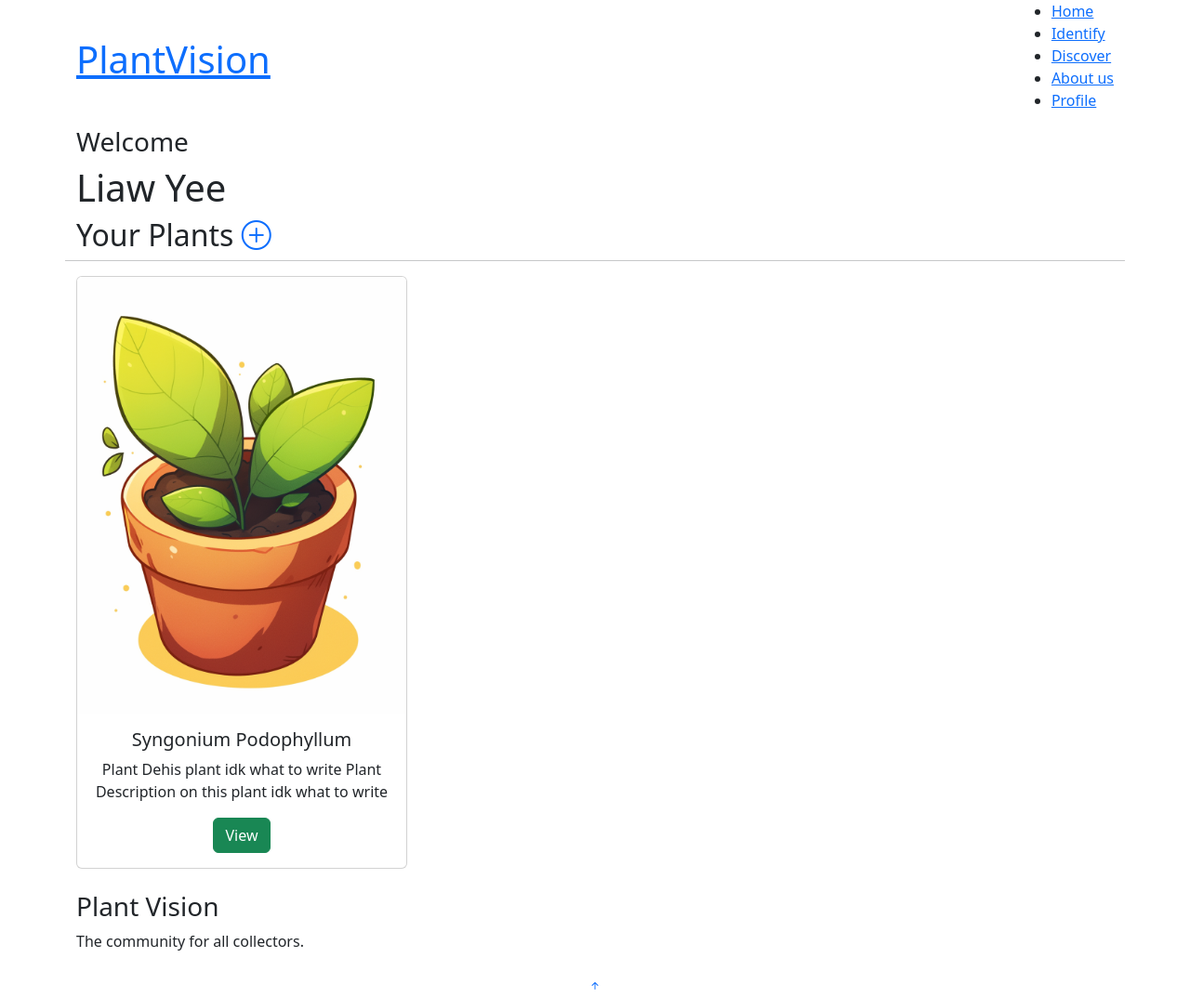
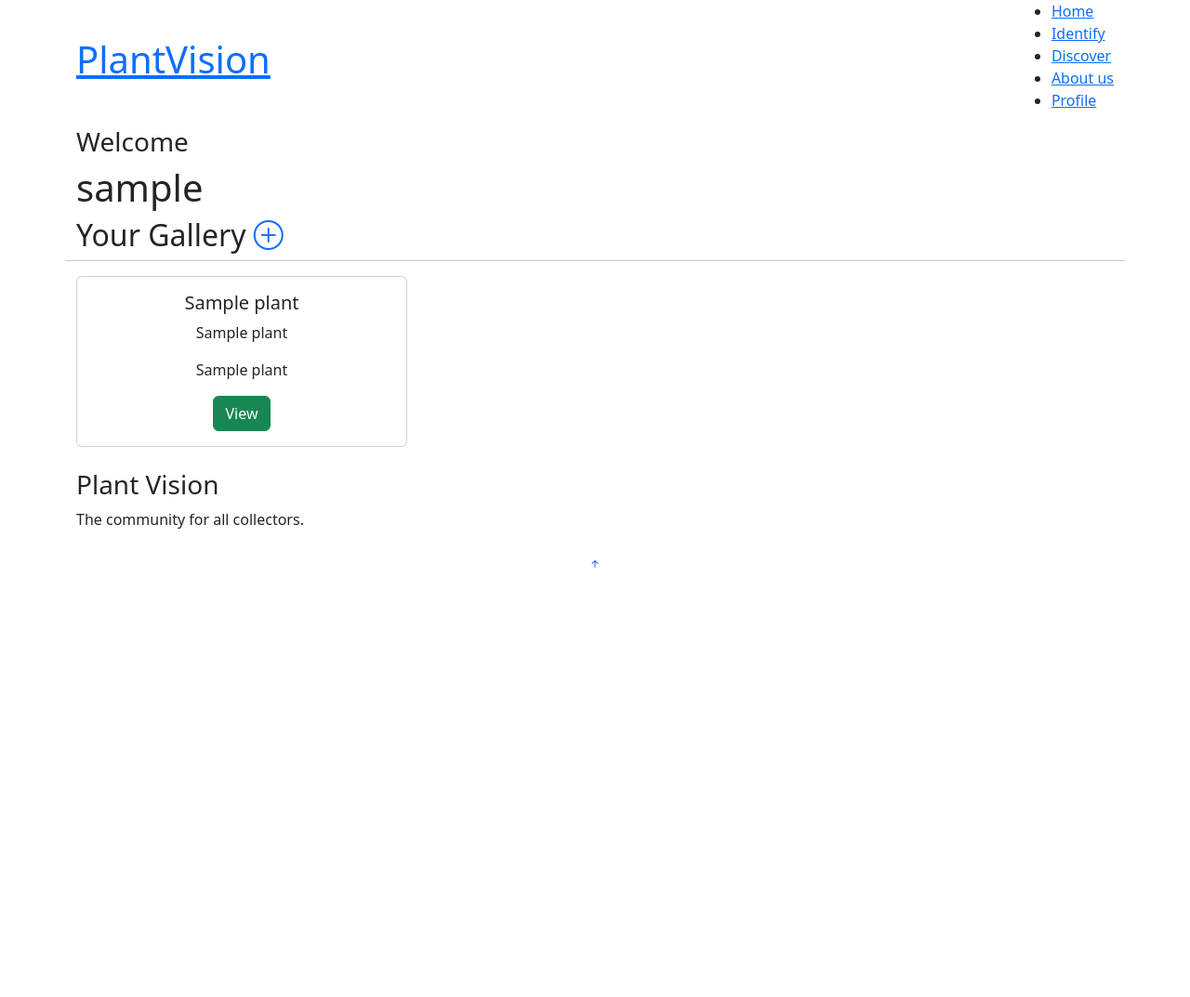
Before and after one commit to yliawt/PlantVision, a Flask app: template templates/index.html in a window 1280 px wide. Shown: the whole page at 93% size. After the commit the page ends 611 px from the top, so only its background shows below. Run offline with Flask 3, Linux system fonts and the light colour scheme; the template is opened without the code that fills it: most values are stand-ins (such as "Sample title", 1, 10 or a date in 2020); some libraries are stand-ins or nearby versions.

Commit message:
Update index.html

```diff
--- a/templates/index.html
+++ b/templates/index.html
@@ -10,30 +10,28 @@
   <link href="https://fonts.googleapis.com/css2?family=Merriweather:wght@400;700&display=swap" rel="stylesheet">
 
   <!-- Vendor CSS Files -->
-  <link href="../assets/vendor/bootstrap/css/bootstrap.min.css" rel="stylesheet">
-  <link href="../assets/vendor/bootstrap-icons/bootstrap-icons.css" rel="stylesheet">
+  <link href="{{ url_for('static', filename='vendor/bootstrap/css/bootstrap.min.css') }}" rel="stylesheet">
+  <link href="{{ url_for('static', filename='vendor/bootstrap-icons/bootstrap-icons.css') }}" rel="stylesheet">
 
   <!-- Main CSS File -->
-  <link href="../assets/css/main.css" rel="stylesheet">
+  <link href="{{ url_for('static', filename='css/main.css') }}" rel="stylesheet">
 </head>
 
 <body class="index-page">
 
   <header id="header" class="header d-flex align-items-center sticky-top">
     <div class="container-fluid container-xl position-relative d-flex align-items-center justify-content-between">
-      <a href="index.html" class="logo d-flex align-items-center">
+      <a href="/index" class="logo d-flex align-items-center">
         <h1 class="sitename">PlantVision <i class="fas fa-leaf text-success"></i></h1>
       </a>
 
       <nav id="navmenu" class="navmenu">
         <ul>
-          <li><a href="index.html" class="active">Home</a></li>
-          <li><a href="about.html">Identify</a></li>
-          <li><a href="services.html">Discover</a></li>
-          <li><a href="portfolio.html">About us</a></li>
-          <li><a href="team.html">Profile</a></li>
-         <!-- <li><a href="blog.html">Blog</a></li>
-          <li><a href="contact.html">Contact</a></li>-->
+          <li><a href="/index" class="active">Home</a></li>
+          <li><a href="/identify">Identify</a></li>
+          <li><a href="/discover">Discover</a></li>
+          <li><a href="/aboutus">About us</a></li>
+          <li><a href="/profile">Profile</a></li>
         </ul>
         <i class="mobile-nav-toggle d-xl-none bi bi-list"></i>
       </nav>
@@ -46,27 +44,26 @@
         <div class="row align-items-center justify-content-between w-100">
           <div class="col welcome" id="welcome">
             <h3>Welcome</h3>
-            <h1>Liaw Yee</h1>
+            <h1>{{ username }}</h1>
           </div>
-
-
-
         </div>
 
         <div class="row" id="plant-cards">
-
-          <h2>Your Plants <a href="#" class="add-plant-link"><i class="bi bi-plus-circle"></i></a></h2>
+          <h2>Your Gallery <a href="#" class="add-plant-link" data-bs-toggle="modal" data-bs-target="#addPlantModal"><i class="bi bi-plus-circle"></i></a></h2>
           <hr>
+          {% for plant in plants %}
           <div class="col-md-4 mb-4">
             <div class="card h-100">
-              <img src="../assets/img/logo.png" class="card-img-top" alt="Plant Image">
               <div class="card-body text-center">
-                <h5 class="card-title">Syngonium Podophyllum</h5>
-                <p class="card-text">Plant Dehis plant idk what to write Plant Description on this plant idk what to write</p>
-                <a href="#" class="btn btn-success">View</a>
+                <h5 class="card-title">{{ plant[1] }}</h5> <!-- gallery_name -->
+                <p class="card-text">{{ plant[2] }}</p> <!-- plant_description -->
+                <p class="card-tags">{{ plant[3] }}</p> <!-- gallery_tags -->
+                <a href="{{ url_for('gallery', gallery_id=plant[0]) }}" class="btn btn-success">View</a>
+
               </div>
             </div>
           </div>
+          {% endfor %}
         </div>
       </div>
     </section>
@@ -85,20 +82,52 @@
     </div>
   </footer>
 
+  <!-- Add Plant Modal -->
+  <div class="modal fade" id="addPlantModal" tabindex="-1" aria-labelledby="addPlantModalLabel" aria-hidden="true">
+    <div class="modal-dialog">
+      <div class="modal-content">
+        <div class="modal-header">
+          <h5 class="modal-title" id="addPlantModalLabel">Add Plant</h5>
+          <button type="button" class="btn-close" data-bs-dismiss="modal" aria-label="Close"></button>
+        </div>
+        <div class="modal-body">
+          <form id="addPlantForm" method="POST" action="/add-plant">
+            <div class="mb-3">
+              <label for="galleryName" class="form-label">Gallery Name</label>
+              <input type="text" class="form-control" id="galleryName" name="galleryName" required>
+            </div>
+            <div class="mb-3">
+              <label for="plantDescription" class="form-label">Description</label>
+              <textarea class="form-control" id="plantDescription" name="plantDescription" rows="3" required></textarea>
+            </div>
+            <div class="mb-3">
+              <label for="galleryTags" class="form-label">Gallery Tags</label>
+              <input type="text" class="form-control" id="galleryTags" name="galleryTags" placeholder="Add tags separated by commas">
+            </div>
+            <button type="submit" class="btn btn-primary">Add Plant</button>
+          </form>
+        </div>
+        <div class="modal-footer">
+          <button type="button" class="btn btn-secondary" data-bs-dismiss="modal">Close</button>
+        </div>
+      </div>
+    </div>
+  </div>
+
   <!-- Scroll Top -->
   <a href="#" id="scroll-top" class="scroll-top d-flex align-items-center justify-content-center"><i class="bi bi-arrow-up-short"></i></a>
 
   <!-- Vendor JS Files -->
-  <script src="../assets/vendor/bootstrap/js/bootstrap.bundle.min.js"></script>
-  <script src="../assets/vendor/aos/aos.js"></script>
-  <script src="../assets/vendor/swiper/swiper-bundle.min.js"></script>
-  <script src="../assets/vendor/purecounter/purecounter_vanilla.js"></script>
-  <script src="../assets/vendor/glightbox/js/glightbox.min.js"></script>
-  <script src="../assets/vendor/imagesloaded/imagesloaded.pkgd.min.js"></script>
-  <script src="../assets/vendor/isotope-layout/isotope.pkgd.min.js"></script>
+  <script src="{{ url_for('static', filename='vendor/bootstrap/js/bootstrap.bundle.min.js') }}"></script>
+  <script src="{{ url_for('static', filename='vendor/aos/aos.js') }}"></script>
+  <script src="{{ url_for('static', filename='vendor/swiper/swiper-bundle.min.js') }}"></script>
+  <script src="{{ url_for('static', filename='vendor/purecounter/purecounter_vanilla.js') }}"></script>
+  <script src="{{ url_for('static', filename='vendor/glightbox/js/glightbox.min.js') }}"></script>
+  <script src="{{ url_for('static', filename='vendor/imagesloaded/imagesloaded.pkgd.min.js') }}"></script>
+  <script src="{{ url_for('static', filename='vendor/isotope-layout/isotope.pkgd.min.js') }}"></script>
 
   <!-- Main JS File -->
-  <script src="../assets/js/main.js"></script>
+  <script src="{{ url_for('static', filename='js/main.js') }}"></script>
 </body>
 
 </html>
```
